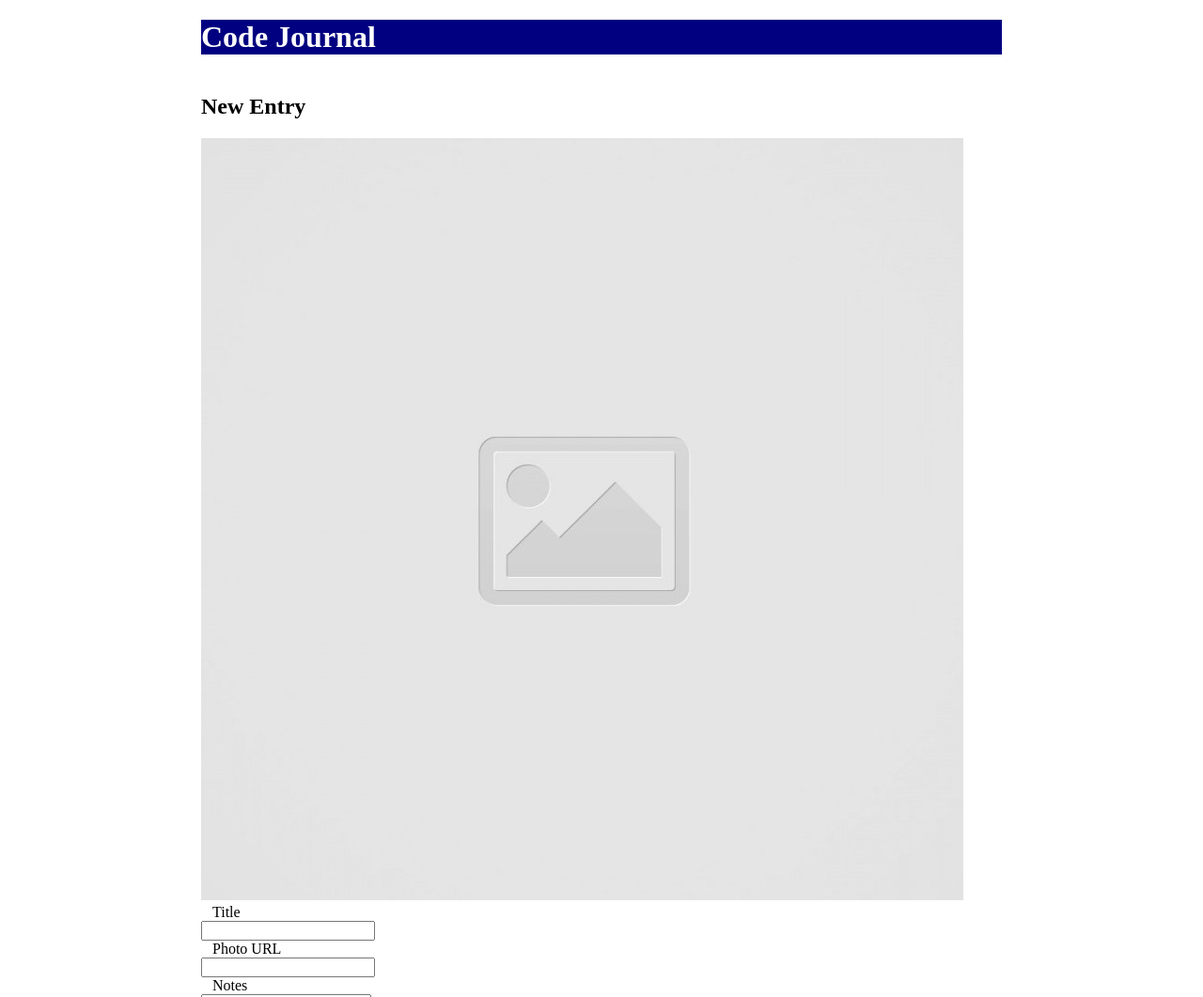
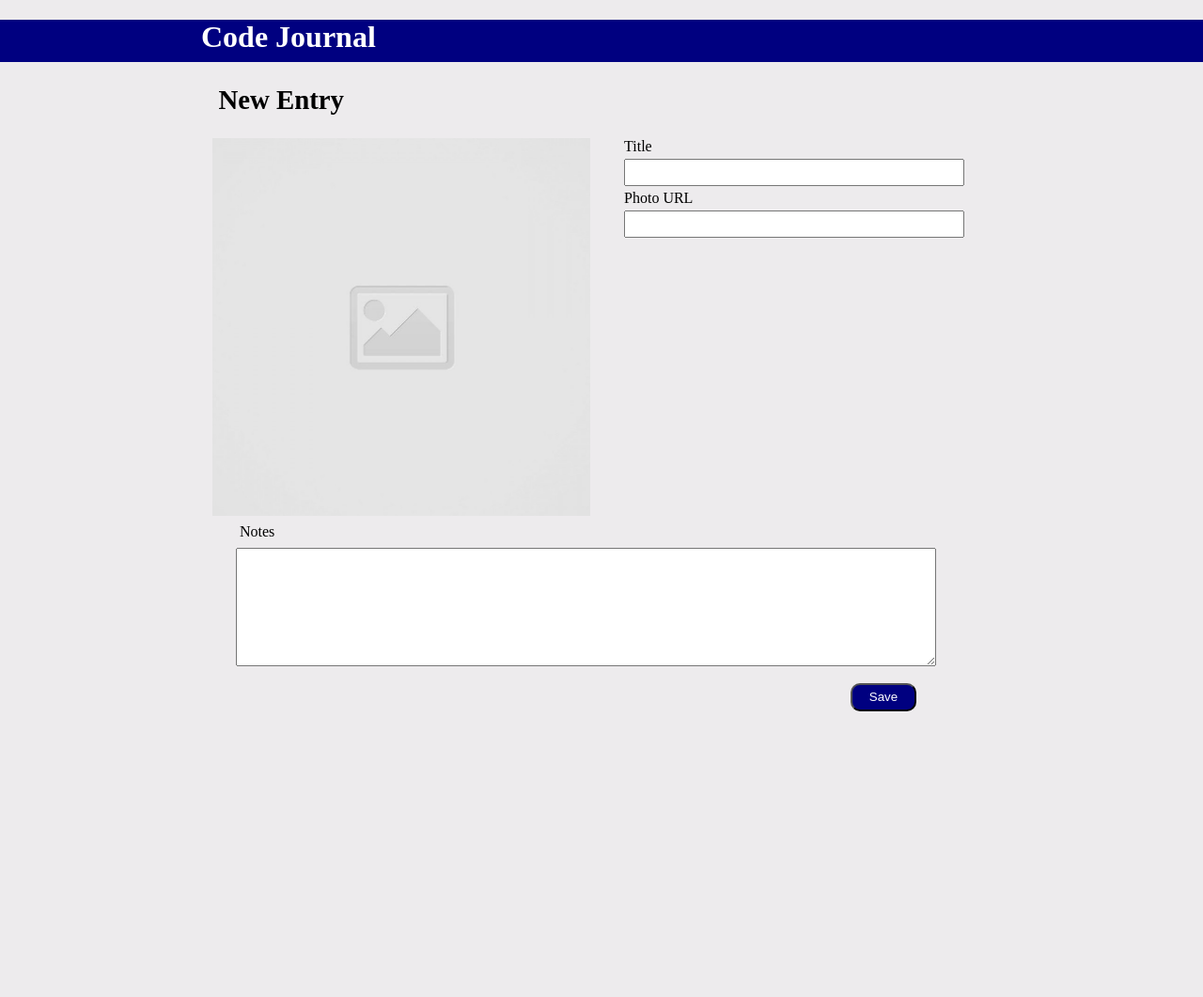
Before and after one commit to james-aguirre/code-journal, a website: page index.html in a window 1280 px wide. Shown: the top 1061 px of the page at 94% size. After the commit the page ends 800 px from the top, so only its background shows below. Drawn offline with Linux system fonts and the light colour scheme.

Commit message:
issue-1-create-an-entry

```diff
--- a/css/styles.css
+++ b/css/styles.css
@@ -1,5 +1,68 @@
-.header {
+body {
+  background-color: rgb(237, 235, 237);
+}
+
+header {
+  width: 100%;
   background-color: navy;
   color: white;
+  height: 2.8rem;
+}
+
+button {
+  background-color: navy;
+  color: white;
+  width: 70px;
+  height: 30px;
+  border-radius: 10px;
+  margin-left: 600px;
+  margin-top: 2%;
+}
+
+.row {
+  display: flex;
+  justify-content: center;
+}
+
+input {
+  width: 90%;
+  margin-left: 3%;
+  margin-top: 1%;
+  margin-bottom: 1%;
+  height: 1.8rem;
+}
+
+textarea {
+  width: 90%;
+  margin-right: 10%;
+  margin-left: 3%;
+  margin-top: 1%;
+}
+
+span {
+  margin-left: 3%;
+  padding-top: 3rem;
+}
+
+img {
   width: 100%;
+  margin-bottom: 1%;
 }
+
+.entry-header {
+  margin-right: 80%;
+  font-size: 1.2rem;
+  display: flex;
+}
+
+.notes {
+  margin-left: 3.5%;
+}
+
+.body {
+  font-family: "Work Sans", sans-serif;
+}
+
+h1 h2 {
+  font-family: Merriweather, serif;
+}
--- a/index.html
+++ b/index.html
@@ -11,6 +11,9 @@
     integrity="sha512-9usAa10IRO0HhonpyAIVpjrylPvoDwiPUiKdWk5t3PyolY1cOd4DSE0Ga+ri4AuTroPR5aQvXU9xC6qOPnzFeg=="
     crossorigin="anonymous"
     referrerpolicy="no-referrer" />
+  <link rel="preconnect" href="https://fonts.googleapis.com">
+  <link rel="preconnect" href="https://fonts.gstatic.com" crossorigin>
+  <link href="https://fonts.googleapis.com/css2?family=Merriweather&family=Work+Sans&display=swap" rel="stylesheet">
   <link rel="stylesheet" href="css/reset.css">
   <link rel="stylesheet" href="css/layout.css">
   <link rel="stylesheet" href="css/styles.css">
@@ -29,42 +32,44 @@
         <h2>New Entry</h2>
       </div>
     </div>
-    <div class="entry-img">
+    <div data-view="entry-form">
+      <form action="" id="form">
+        <div class="row">
+          <div class="column-half">
             <img src="images/placeholder-image-square.jpg" alt="placeholder-image" id="img-placeholder">
           </div>
-    <form action="" method="get" id="form">
-      <div class="row">
-        <div class="column-full">Title</div>
+          <div class="column-half">
+            <span>Title</span>
             <label for="title"></label>
             <input type="text"
                 id="title"
                 name="title"
                 required>
-      </div>
-      <div class="row">
-        <div class="column-full">Photo URL</div>
+            <span>Photo URL</span>
             <label for="img"></label>
             <input type="text"
                  id="img"
                 name="img"
                 required>
           </div>
-      <div class="row">
-        <div class="column-full">Notes</div>
+          <div class="column-full"><span class="notes">Notes</span>
             <label for="notes"></label>
             <textarea
               id="notes"
               name="notes"
-        rows="5"
+              rows="8"
               required>
             </textarea>
           </div>
           <div class="form-actions">
-        <button type="submit" class="save">Save
+            <button
+              type="submit"
+              class="save">Save
             </button>
           </div>
+        </div>
       </form>
-    <div data-view="entry-form"></div>
+    </div>
     <div data-view="entries" class="hidden"></div>
   </main>
   <script src="js/data.js"></script>
--- a/js/main.js
+++ b/js/main.js
@@ -5,7 +5,7 @@ $image.addEventListener('input', function (event) {
 }
 );
 
-const $form = document.getElementById('form');
+const $form = document.querySelector('#form');
 
 document.addEventListener('submit', function (event) {
   event.preventDefault();
```
Lines whose indentation alone changed are shown as unchanged.
